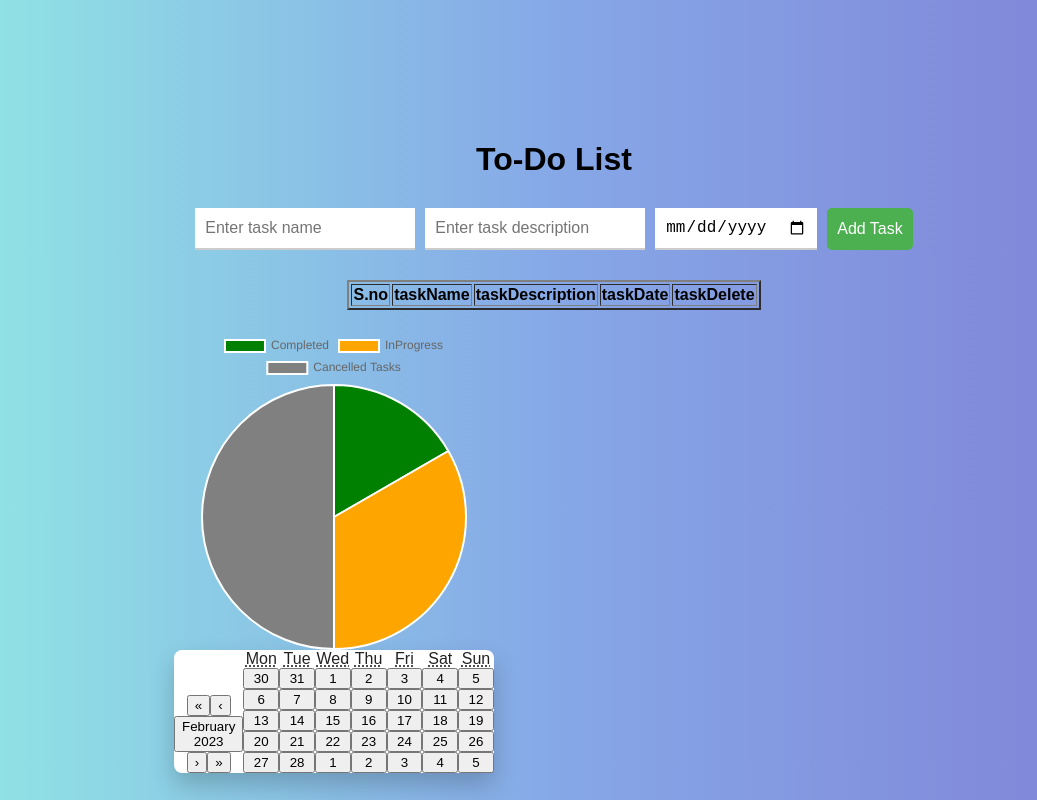
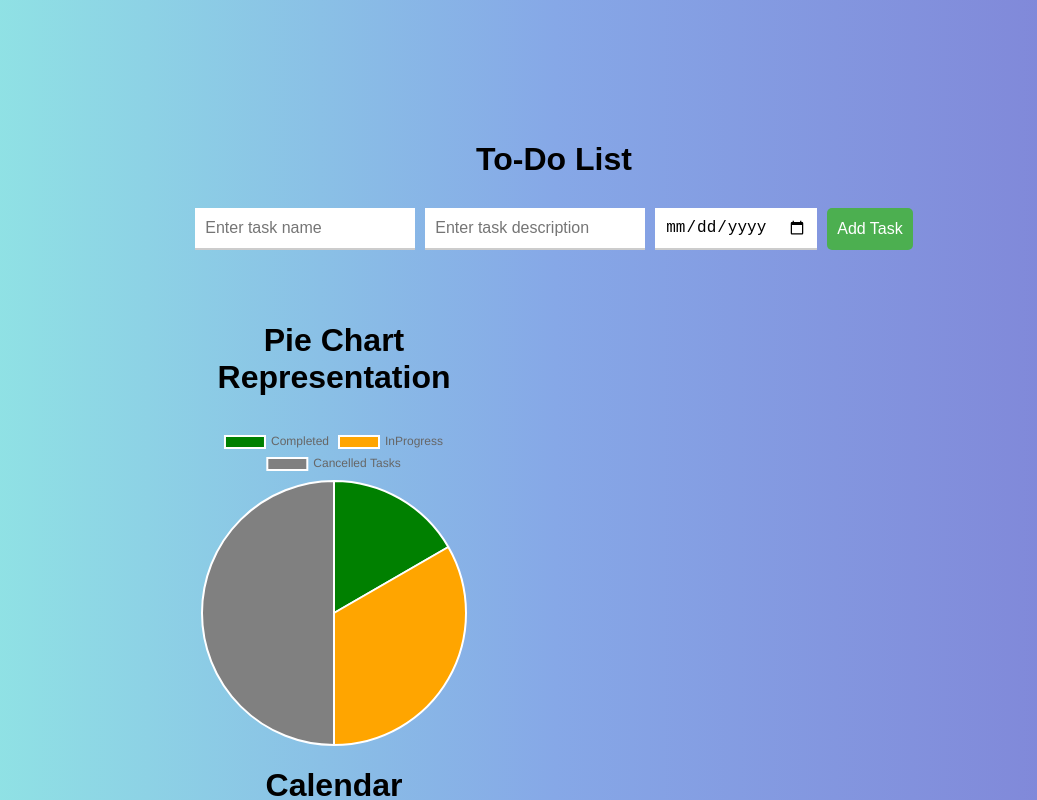
Before and after one commit to vaniprasad97/Todolist, a React (Create React App) app: page /Home in a window 1280 px wide. Shown: the top 800 px of the page, without its empty margins (86-1123 px from the left). Built offline with nearby package versions, Linux system fonts and the light colour scheme.

Commit message:
Working on Pie chart

```diff
--- a/src/Component/TodoApp/TodoApp.css
+++ b/src/Component/TodoApp/TodoApp.css
@@ -1,22 +1,19 @@
-
-body{
-
-  position:static;
+body {
+  position: static;
   top: 0;
-  bottom:0;
+  bottom: 0;
   width: 100vw;
-   height: 100vh;
-   overflow-y: scroll;
+  height: 100vh;
+  overflow-y: scroll;
   overflow-x: hidden;
 }
+
 .todo-list {
-
   font-family: Arial, Helvetica, sans-serif;
   margin: 0 auto;
   max-width: 800px;
   padding: 20px;
   text-align: center;
-
 }
 
 .todo-list h1 {
@@ -44,7 +41,7 @@ body{
 }
 
 .todo-list .input-group button {
-  background-color: #4CAF50;
+  background-color: #4caf50;
   border: none;
   border-radius: 5px;
   color: white;
@@ -56,127 +53,3 @@ body{
 .todo-list .input-group button:hover {
   background-color: #3e8e41;
 }
-
-.todo-list ul {
-  list-style: none;
-  margin: 0;
-  padding: 0;
-}
-
-.react-calendar {
-  display: flex;
-  align-items: flex-start;
-  width: 400px;
-  max-width: 100%;
-  background-color: #fff;
-  color: #222;
-  border-radius: 8px;
-  box-shadow: 0 12px 24px rgba(0, 0, 0, 0.2);
-  font-family: Arial, Helvetica, sans-serif;
-  line-height: 1.125em;
-  align-items:flex-end;
- }
- /* .react-calendar__navigation button {
-  color: #6f48eb;
-  min-width: 44px;
-  background: none;
-  font-size: 16px;
-  margin-top: 8px;
-  display: flex;
-  align-items: flex-start;
- } */
- piechart-container{
-  display: grid;
-  align-items: start;
-
- }
-
-/*
-body
-{
-    margin: 0;
-    background-color:white;
-    font-family: sans-serif;
-    overflow: scroll;
-}
-.todo-container
-{
-    margin :auto;
-    margin-top: 30px;
-    background-color: rgb(241, 208, 147);
-    width : 500px;
-    position: absolute;
-    left: 50%;
-    top:50%;
-    text-align: center;
-    transform: translate(-50%,-50%);
-    object-fit: fill;
-}
-h1{
-    color: black;
-}
-
-ul{
-
-
-
-
-    background-color: rgb(236, 193, 178);
-
-    padding: 1px;
-    margin-top: 5%;
-    text-align: left;
-    max-height: 100px;
-    height: 100%;
-
-
-
-}
-ul li{
-    border: 1px solid #ddd;
-
-  margin-top: -1px;
-  background-color: #f6f6f6;
-  padding: 12px;
-  text-decoration: none;
-  font-size: 18px;
-  display: block;
-  position: relative;
-
-}
-
-.close
-{
-    cursor: pointer;
-  position:static;
-  top: 50%;
-  display: flex;
-  align-items: flex-end;
-  right: 0%;
-  padding: 12px 16px;
-  transform: translate(0%, -50%);
-
-}
-
-
-
-
-
-.input-section
-{
-    background-color: rgb(251, 240, 255);
-    min-height: 20%;
-    padding: 35px;
-
-}
- .input-section input{
-    border-radius: 5px;
-    border: 1px solid rgb(90, 8, 8);
-    width: 50%;
-}
-.input-section button{
-    border-radius: 5px;
-    border: 1px solid rgb(90, 8, 8);
-    margin-left: 10%;
-    box-sizing: border-box;
-}  */
--- a/src/Component/TodoApp/TodoApp.js
+++ b/src/Component/TodoApp/TodoApp.js
@@ -1,9 +1,8 @@
-import React, { useState } from "react";
+import React, { useState,useEffect } from "react";
 import Calendar from "react-calendar";
 import "./TodoApp.css";
 import { Chart as ChartJS, ArcElement, Tooltip, Legend } from "chart.js";
 import { Pie } from "react-chartjs-2";
-
 ChartJS.register(ArcElement, Tooltip, Legend);
 
 function TodoApp() {
@@ -12,7 +11,10 @@ function TodoApp() {
   const [priority, setPriority] = useState("");
   const [description, setDescription] = useState("");
   const [date, setDate] = useState("");
+  const [status, Setstatus] = useState("");
+
   const [value, onChange] = useState(new Date());
+  const Dropdownoptions = ["completed ", "Not completed", "Inprogress"];
 
   const data = {
     labels: ["Completed", "InProgress", "Cancelled Tasks"],
@@ -42,14 +44,6 @@ function TodoApp() {
     setPriority("");
     setDescription("");
     setDate("");
-
-    /// create fun to render piechartt
-  };
-
-  const handleTaskStatusChange = (index, status) => {
-    const updatedTasks = [...tasks];
-    updatedTasks[index].status = status;
-    setTasks(updatedTasks);
   };
 
   const handleDeleteTask = (index) => {
@@ -57,6 +51,45 @@ function TodoApp() {
     newTasks.splice(index, 1);
     setTasks(newTasks);
   };
+  const handleSetStatus = (value,index) => {
+    console.log("value",value);
+    console.log("value",index);
+    Setstatus(value);
+    console.log("jhy8bgguvbygvgyv",value);
+    let t = [...tasks];
+    t[index] = {
+      ...tasks[index],
+      taskStatus:value,
+    }
+
+    console.log("t",t);
+    setTasks(t);
+    console.log(tasks);
+    tasks.map(Item => {
+
+
+      console.log(Item.taskStatus)
+
+
+  });
+
+  //   tasks.map((item)=>(
+  //   {
+  //     console.log(item.taskName);
+  //   }
+  //   )
+  //   console.log(tasks.taskStatus);
+   }
+  useEffect(() => {
+    console.log("tasksss",tasks);
+  },[tasks])
+
+
+
+
+
+
+
 
   return (
     <div className="todo-list">
@@ -69,12 +102,12 @@ function TodoApp() {
           placeholder="Enter task name"
         />
 
-        {/* <input type="text" value={priority} onChange={(e) => setPriority(e.target.value)} placeholder="Enter task priority" /> */}
         <input
           type="text"
           value={description}
           onChange={(e) => setDescription(e.target.value)}
           placeholder="Enter task description"
+          required
         />
         <input
           type="date"
@@ -84,71 +117,64 @@ function TodoApp() {
         />
         <button onClick={handleAddTask}>Add Task</button>
       </div>
-
-            {/* <p>Priority: {task.taskPriority}</p> */}
-            {/* <label>
-        <input type="checkbox" />
-        Completed
-      </label>
-      <label>
-        <input type="checkbox" />
-        In Progress
-      </label>
-      <label>
-        <input type="checkbox" />
-        Cancelled
-      </label>  */}
-            {/* <p>Description: {task.taskDescription}</p>
-            <p>Date: {task.taskDate}</p> */}
-             <div>
-        {/* <h2>Task Manager</h2> */}
-        <table border="2px" align="center" width ="50px">
+      {tasks.length < 1 ? null : (
+        <div>
+          <h2>Task List table</h2>
+          <table border="2px" align="center" width="100%">
             <thead>
-              <tr className="bg-gray-100">
-                <th className="px-4 py-2">S.no</th>
-                <th className="px-4 py-2">taskName</th>
-                <th className="px-4 py-2">taskDescription</th>
-                <th className="px-4 py-2">taskDate</th>
-                <th className="px-4 py-2">taskDelete</th>
+              <tr>
+                <th>S.no</th>
+                <th>taskName</th>
+                <th>taskDescription</th>
+                <th>taskDate</th>
+                <th>taskDelete</th>
+                <th>Task status</th>
               </tr>
             </thead>
             <tbody>
               {tasks.map((task, index) => (
-                <tr
-                  key={index}
-                  className={index % 2 === 0 ? "bg-gray-200" : "bg-gray-100"}
+                <tr key={index}>
+                  <td>{index + 1}</td>
+                  <td>{task.taskName}</td>
+                  <td>{task.taskDescription}</td>
+                  <td>{task.taskDate}</td>
+                  <td>
+                    <button onClick={() => handleDeleteTask(index)}>
+                      Delete
+                    </button>
+                  </td>
+                  <td>
+                    <label>Select status </label>
+                    <select
+                       value={status}
+                       onChange={(e) => {
+                        console.log(e.target.value)
+                        handleSetStatus(e.target.value,index)
+                      }}
+                         >
+                      {Dropdownoptions.map((option) => (
+                        <option
+                          id="dropdown"
+                           key={option}
+                           value= {option}
+                        //  value={status}
+                        >
+                          {option}
+                        </option>
+                      ))}
 
-                >
-                    <td className="px-4 py-2">{index+1}</td>
-                  <td className="px-4 py-2">{task.taskName}</td>
-                  <td className="px-4 py-2">{task.taskDescription}</td>
-                  <td className="px-4 py-2">{task.taskDate}</td>
-                  <td>     <button onClick={() => handleDeleteTask(index)}>
-                    Delete
-                  </button>  </td>
 
+
+                    </select>
+
+
+                  </td>
                 </tr>
               ))}
             </tbody>
           </table>
-
-
-        {/* <table border="2px" align="center">
-        {tasks.map((task, index) => (
-          <tr key={index}>
-              <tr width="25%">
-                {task.taskName}
-                <td width="25%">{task.taskDescription}</td>
-                <td width="25%">{task.taskDate}</td>
-                <td width="25%">
-                  <button onClick={() => handleDeleteTask(index)}>
-                    Delete
-                  </button>
-                </td>
-              </tr>
-            </table>
-        ))} */}
-      </div>
+        </div>
+      )}
 
       <div
         style={{
@@ -157,16 +183,211 @@ function TodoApp() {
         }}
       >
         <div className="piechart-container">
+          <h1>Pie Chart Representation</h1>
           <Pie data={data} options={options}></Pie>
+          <h1>Calendar Representation</h1>
           <Calendar onChange={onChange} value={value} />
         </div>
-      </div>
-      {/* <h1 className='text-center'>React Calendar</h1> */}
-      <div className="calendar-container">
-        {/* <Calendar onChange={onChange} value={value} /> */}
       </div>
     </div>
   );
 }
 
 export default TodoApp;
+
+
+
+
+
+
+
+
+
+
+
+
+
+
+
+
+
+
+
+
+
+
+
+
+
+
+
+
+
+
+
+
+
+
+
+
+
+// import React, { useState } from "react";
+// import Calendar from "react-calendar";
+// import "./TodoApp.css";
+// import { Chart as ChartJS, ArcElement, Tooltip, Legend } from "chart.js";
+// import { Pie } from "react-chartjs-2";
+// ChartJS.register(ArcElement, Tooltip, Legend);
+
+// function TodoApp() {
+//   const [tasks, setTasks] = useState([]);
+//   const [newTask, setNewTask] = useState("");
+//   const [description, setDescription] = useState("");
+//   const [date, setDate] = useState("");
+//   const [status, Setstatus] = useState("");
+//   const [value, onChange] = useState(new Date());
+
+//   const Dropdownoptions = ["Not completed ", "completed", "Inprogress"];
+
+
+//   console.log(status);
+
+//   const data = {
+//     labels: ["Completed", "InProgress", "Cancelled Tasks"],
+//     datasets: [
+//       {
+//         data: [3, 6, 9],
+//         backgroundColor: ["green", "orange", "grey"],
+//       },
+//     ],
+//   };
+//   const options = {
+
+//   };
+
+//   const handleAddTask = () => {
+//     const newTaskObj = {
+//       taskName: newTask,
+//       taskDescription: description,
+//       taskDate: date,
+//     };
+//     setTasks([...tasks, newTaskObj]);
+//     setNewTask("");
+//     setDescription("");
+//     setDate("");
+//   };
+
+//   const handleDeleteTask = (index) => {
+//     const newTasks = [...tasks];
+//     newTasks.splice(index, 1);
+//     setTasks(newTasks);
+//   };
+
+//   return (
+//     <div className="todo-list">
+//       <h1>To-Do List</h1>
+//       <div className="input-group">
+//         <input
+//           type="text"
+//           value={newTask}
+//           onChange={(e) => setNewTask(e.target.value)}
+//           placeholder="Enter task name"
+//           required
+//         />
+
+//         <input
+//           type="text"
+//           value={description}
+//           onChange={(e) => setDescription(e.target.value)}
+//           placeholder="Enter task description"
+//           required
+//         />
+//         <input
+//           type="date"
+//           value={date}
+//           onChange={(e) => setDate(e.target.value)}
+//           placeholder="Enter task date"
+//         />
+//         <button onClick={handleAddTask}>Add Task</button>
+//       </div>
+//       {tasks.length < 1 ? null : (
+//         <div>
+//           <h2>Task List table</h2>
+//           <table border="2px" align="center" width="100%">
+//             <thead>
+//               <tr>
+//                 <th>S.no</th>
+//                 <th>taskName</th>
+//                 <th>taskDescription</th>
+//                 <th>taskDate</th>
+//                 <th>taskDelete</th>
+//                 <th>Task status</th>
+//               </tr>
+//             </thead>
+//             <tbody>
+//               {tasks.map((task, index) => (
+//                 <tr key={index}>
+//                   <td>{index + 1}</td>
+//                   <td>{task.taskName}</td>
+//                   <td>{task.taskDescription}</td>
+//                   <td>{task.taskDate}</td>
+//                   <td>
+//                     <button onClick={() => handleDeleteTask(index)}>
+//                       Delete
+//                     </button>
+//                   </td>
+//                   <td>
+//                     <label>Select status </label>
+//                     <select>
+//                       {Dropdownoptions.map((option) => (
+//                         <option
+//                           id="dropdown"
+//                            value={status}
+//                           onChange={(e) => Setstatus(e.target.value)}
+//                           key={option}
+//                         >
+//                           {option}
+//                         </option>
+//                       ))}
+//                     </select>
+//                   </td>
+//                 </tr>
+//               ))}
+//             </tbody>
+//           </table>
+//         </div>
+//       )}
+
+//       <div
+//         style={{
+//           padding: "",
+//           alignItems:"center",
+//           width: "60%",
+//         }}
+//       >
+//         <div
+//          style={{
+//           padding: "",
+//           alignItems:"center",
+//           width: "80%",
+//         }}
+//         >
+//           <h1>Pie Chart Representation</h1>
+//           <Pie data={data} options={options}></Pie>
+//           <h1> Calendar Representation</h1>
+//           <div
+//             style={{
+//               margin: "auto",
+//               width: "150%",
+//               border: "3px solid blue",
+//               padding: "10px",
+//             }}>
+
+//           <Calendar onChange={onChange} value={value} />
+//           </div>
+//         </div>
+//       </div>
+//     </div>
+//   );
+// }
+
+// export default TodoApp;
--- a/src/Hooks/GetUsers.js
+++ b/src/Hooks/GetUsers.js
@@ -8,5 +8,3 @@ export const GetUsers =() =>
   return [users,setUser];
 
 };
-
-//maintain config file
--- a/src/Pages/Login.js
+++ b/src/Pages/Login.js
@@ -43,7 +43,6 @@ const Login = () => {
             className="Email"
             type="email"
             placeholder="Email address"
-
             name="userName"
             value={formData.userName}
             onChange={handleChange}
@@ -64,7 +63,7 @@ const Login = () => {
 
           <p>{formErrors.userName}</p>
 
-          <button type="submit" className="login-button" >
+          <button type="submit" className="login-button">
             Login
           </button>
         </form>
```
Also changed, not shown: 1 other file (tests, documents, lock files or other folders).
